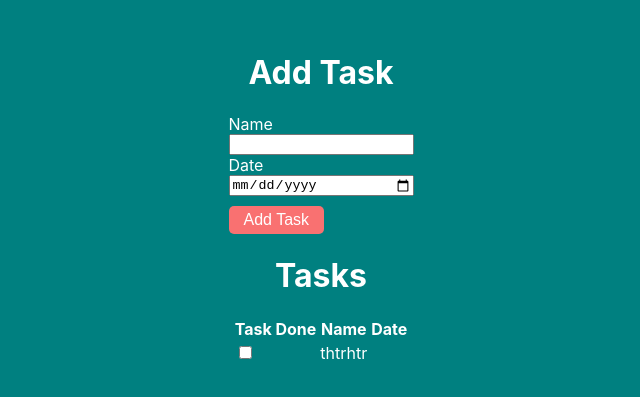
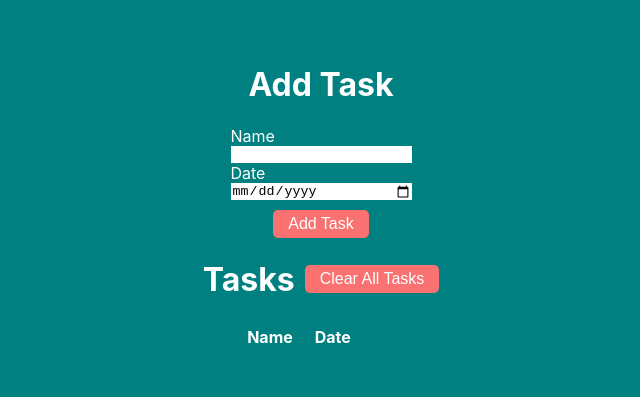
Before and after one commit to vihangkale/todolist, a React (Create React App) app: page / in a window 1280 px wide. Shown: the part 201-598 px from the top of the page, without its empty margins (319-959 px from the left). Built offline with nearby package versions, Linux system fonts and the light colour scheme; the HTML template or start-up script is replaced by a standard one.

Commit message:
Working TodoList with CRUD functionality working

```diff
--- a/package.json
+++ b/package.json
@@ -9,6 +9,7 @@
     "react": "^18.1.0",
     "react-dom": "^18.1.0",
     "react-scripts": "5.0.1",
+    "uuid": "^8.3.2",
     "web-vitals": "^2.1.4"
   },
   "scripts": {
--- a/src/App.js
+++ b/src/App.js
@@ -1,59 +1,129 @@
-import React, { useState, useEffect } from 'react';
+import React, { useState, useEffect } from "react";
+import { v4 as uuidv4 } from "uuid";
 
 function App() {
-  const [fieldData, setFieldData] = useState([]);
-  const [updateFieldData, setUpdateFieldData] = useState([]);
-  let [fieldsData, setFieldsData] = useState([]);
+  const [addFieldData, setAddFieldData] = useState({ name: "", date: "" });
+  const [Tasks, setTasks] = useState([]);
+  const [isEditTaskData, setEditTaskData] = useState(false);
 
-  useEffect(()=>{
-     fieldsData = [
-      {
-        name:"Name",
-        type:"text"
-      },
-      {
-        name:"Date",
-        type:"date"
-      },
-    ]
+  useEffect(() => {
+    getTaskData();
+  }, []);
 
-    setFieldsData(fieldsData)
+  function getTaskData() {
+    const tasks = JSON.parse(localStorage.getItem("Tasks")) || [];
+    setTasks(tasks);
+  }
 
-  },[])
+  async function addTask(e) {
+    const tasks = JSON.parse(localStorage.getItem("Tasks")) || [];
+    addFieldData.id = uuidv4();
+    setTasks([...tasks, addFieldData]);
+    localStorage.setItem("Tasks", JSON.stringify([...tasks, addFieldData]));
+  }
 
+  function inputData(e) {
+    e.preventDefault();
+    setAddFieldData({ ...addFieldData, [e.target.name]: e.target.value });
+  }
+  function editTaskData(task) {
+    setEditTaskData(true);
+    setAddFieldData(task);
+  }
+
+  function DeleteTask(key) {
+    const tasks = JSON.parse(localStorage.getItem("Tasks")) || [];
+    tasks.map((task, i) => {
+      if (task.id === key.id) {
+        tasks.splice(i, 1);
+      }
+    });
+    localStorage.setItem("Tasks", JSON.stringify(tasks));
+    getTaskData();
+  }
+
+  function updateTask() {
+    const tasks = JSON.parse(localStorage.getItem("Tasks")) || [];
+    tasks.map((task) => {
+      if (task.id === addFieldData.id) {
+        task = Object.assign(task, addFieldData);
+      }
+    });
+    localStorage.setItem("Tasks", JSON.stringify(tasks));
+    getTaskData();
+  }
+
+  function clearTaskData() {
+    localStorage.clear();
+    getTaskData();
+  }
   return (
     <div className="table">
+      <h1>{isEditTaskData ? "Update Task" : "Add Task"}</h1>
+      <div className="display-flex flex-direction-column">
+        <label>Name</label>
+        <input
+          name="name"
+          type="text"
+          value={addFieldData.name}
+          onChange={(e) => inputData(e)}
+        />
+        <label>Date</label>
+        <input
+          name="date"
+          type="date"
+          value={addFieldData.date}
+          onChange={(e) => inputData(e)}
+        />
+      </div>
+      <button
+        className="m-t-10"
+        type="submit"
+        onClick={(e) => {
+          isEditTaskData ? updateTask() : addTask(e);
+        }}
+      >
+        {isEditTaskData ? "Update Task" : "Add Task"}
+      </button>
 
-      <h1>Add Task</h1>
-      <form>
-        <div className="display-flex flex-direction-column">
-          {fieldsData && fieldsData.map((field)=> (
-            <div key={field.name} className="display-flex flex-direction-column">
-              <label>{field.name}</label>
-              <input name={field.name} type={field.type}/>
+      <div class="display-flex align-center">
+        <h1>Tasks</h1>
+        <button class="m-l-10" onClick={(e) => clearTaskData()}>
+          Clear All Tasks
+        </button>
       </div>
-            )
-          )}
-        </div>
-        <button className="m-t-10" type="submit" onClick={(e)=> e.preventDefault()}>Add Task</button>
-      </form>
-
-      <h1>Tasks</h1>
       <table>
         <thead>
           <tr>
-                 <th>Task Done </th>
             <th>Name</th>
             <th>Date</th>
+            <th></th>
+            <th></th>
           </tr>
         </thead>
         <tbody>
+          {Tasks.map((task) => (
             <tr>
+              <td>{task.date}</td>
+              <td>{task.name}</td>
               <td>
-                <input type="checkbox"/>
+                <button
+                  onClick={(e) => {
+                    isEditTaskData
+                      ? setEditTaskData(false)
+                      : editTaskData(task);
+                  }}
+                >
+                  {task.id === addFieldData.id && isEditTaskData
+                    ? "Stop Edit"
+                    : "Edit"}
+                </button>
               </td>
-              <td>thtrhtr</td>
+              <td>
+                <button onClick={(e) => DeleteTask(task)}>Delete</button>
+              </td>
             </tr>
+          ))}
         </tbody>
       </table>
     </div>
--- a/src/index.css
+++ b/src/index.css
@@ -1,12 +1,12 @@
 body {
   margin: 0;
-  font-family: -apple-system, BlinkMacSystemFont, 'Segoe UI', 'Roboto', 'Oxygen',
-    'Ubuntu', 'Cantarell', 'Fira Sans', 'Droid Sans', 'Helvetica Neue',
+  font-family: -apple-system, BlinkMacSystemFont, "Segoe UI", "Roboto", "Oxygen",
+    "Ubuntu", "Cantarell", "Fira Sans", "Droid Sans", "Helvetica Neue",
     sans-serif;
   -webkit-font-smoothing: antialiased;
   -moz-osx-font-smoothing: grayscale;
   background-color: #008080;
-  color:#fff
+  color: #fff;
 }
 button {
   background-color: #f97171;
@@ -26,6 +26,14 @@ button {
   justify-content: center;
   flex-direction: column;
 }
+td,
+th {
+  padding: 5px 10px;
+}
+
+input {
+  border: none;
+}
 
 .m-l-10 {
   margin-left: 10px;
@@ -35,9 +43,13 @@ button {
 }
 
 .display-flex {
-  display:flex
+  display: flex;
 }
 
 .flex-direction-column {
-  flex-direction:column;
+  flex-direction: column;
 }
+
+.align-center {
+  align-items: center;
+}
```
Also changed, not shown: 1 other file (tests, documents, lock files or other folders). Lines whose indentation alone changed are shown as unchanged.
